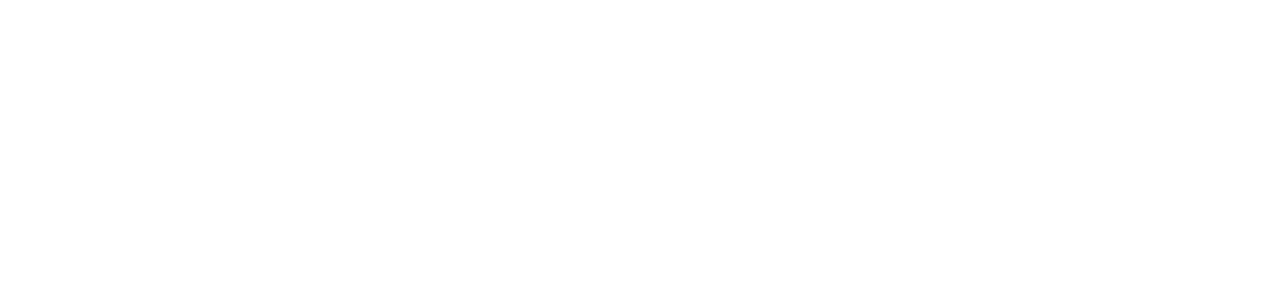
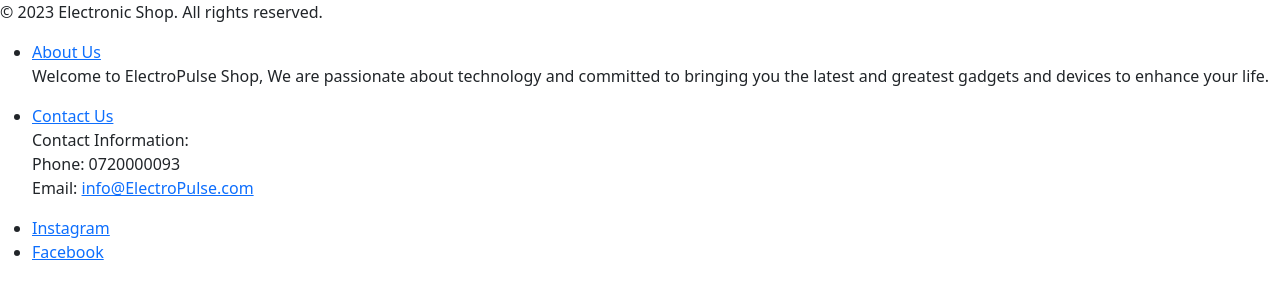
Before and after one commit to gilbert-ku/electro-App, a React (Vite) app in the folder electropulse-app/: page /Footer in a window 1280 px wide. Before the commit this address had no page. Shown: the top 300 px of the page. Built offline with nearby package versions, Linux system fonts and the light colour scheme.

Commit message:
updated footer and navabar

```diff
--- a/electropulse-app/src/App.jsx
+++ b/electropulse-app/src/App.jsx
@@ -3,6 +3,11 @@ import { Routes, Route } from 'react-router-dom'
 import Home from '../src/components/Home'
 import Login from '../src/components/login';
 import Signup from '../src/components/signup';
+import Footer from '../src/components/Footer';
+import Navbar from './components/Navbar';
+
+
+
 import './App.css'
 
 const App = () => {
@@ -14,6 +19,8 @@ const App = () => {
         <Route path="/" element={<Home/>} />
         <Route path="/login" element={<Login />} />
         <Route path="/signup" element={<Signup />} />
+        <Route path="/Navbar" element={<Navbar/>} />
+        <Route path="/Footer" element={<Footer/>} />
       </Routes>
     </div>
 
--- /dev/null
+++ b/electropulse-app/src/components/Footer.jsx
@@ -0,0 +1,31 @@
+import React from 'react';
+
+function Footer() {
+  return (
+    <footer className="footer">
+      <div className="footer-container">
+        <p>&copy; {new Date().getFullYear()} Electronic Shop. All rights reserved.</p>
+        <ul className="footer-links">
+          <li>
+            <a href="#about-us">About Us</a>
+            <p>Welcome to ElectroPulse Shop, We are passionate about technology and committed to bringing you the latest and greatest gadgets and devices to enhance your life.</p>
+          </li>
+          <li>
+            <a href="#contact-us">Contact Us</a>
+            <p>
+              Contact Information:
+              <br />
+              Phone: 0720000093
+              <br />
+              Email: <a href="mailto:ElectroPulse@.com">info@ElectroPulse.com</a>
+            </p>
+          </li>
+          <li><a href="https://www.instagram.com/your-instagram-profile" target="_blank" rel="noopener noreferrer">Instagram</a></li>
+          <li><a href="https://www.facebook.com/your-facebook-profile" target="_blank" rel="noopener noreferrer">Facebook</a></li>
+        </ul>
+      </div>
+    </footer>
+  );
+}
+
+export default Footer;
--- a/electropulse-app/src/components/Navbar.jsx
+++ b/electropulse-app/src/components/Navbar.jsx
@@ -1,10 +1,25 @@
 import React from "react";
 
 const Navbar = () => {
-    return(
-        <div>
-            this is the nav
+    return (
+        <div className="navbar">
+            <div className="logo">
+                <span>Electropulse</span>
+            </div>
+            <div className="search-bar">
+                <input type="text" placeholder="Search products..." />
+                <button>Search</button>
+            </div>
+            <div className="icons">
+                <div className="account-icon">
+                    <i className="fas fa-user"></i> {/* You can use an icon library like Font Awesome */}
+                </div>
+                <div className="cart-icon">
+                    <i className="fas fa-shopping-cart"></i> {/* You can use an icon library like Font Awesome */}
+                </div>
+            </div>
         </div>
-    )
+    );
 }
+
 export default Navbar;
```
